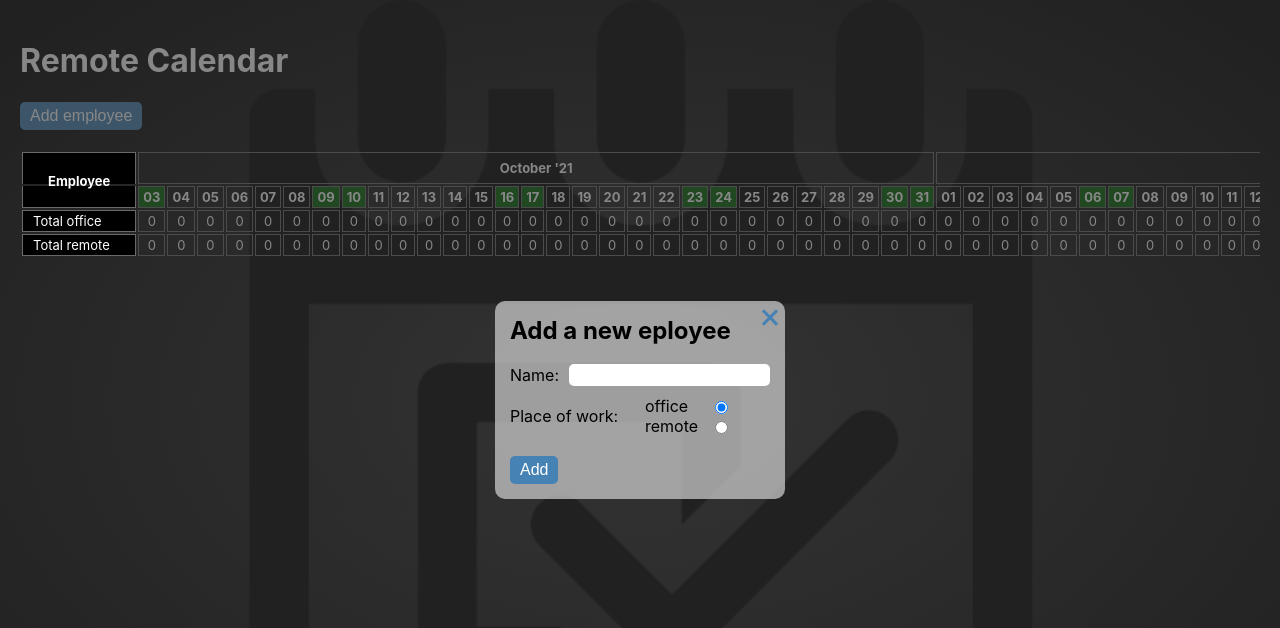
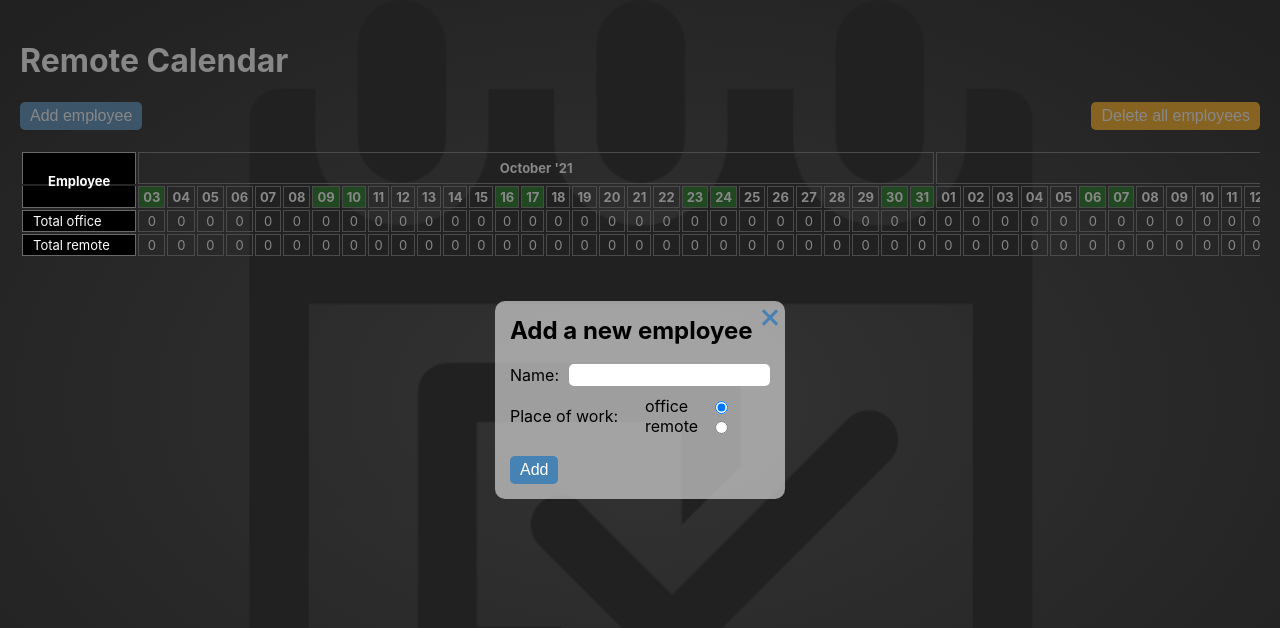
Before and after one commit to SDen4/remote_calendar, a React (Create React App) app: page / in a window 1280 px wide. Both pictures are taken after a click on the button "Add employee". Shown: the top 628 px of the page. Built offline with nearby package versions, Linux system fonts and the light colour scheme.

Commit message:
delete all employees logic

```diff
--- a/src/components/ModalContent/ModalContent.tsx
+++ b/src/components/ModalContent/ModalContent.tsx
@@ -47,7 +47,7 @@ const ModalContent: React.FC = () => {
 
   return (
     <div className={styles.modalContent}>
-      <h2>Add a new eployee</h2>
+      <h2>Add a new employee</h2>
 
       <form onSubmit={onSubmitHahdler} className={styles.form}>
         <div className={styles.labelWrapper}>
--- /dev/null
+++ b/src/components/ModalDelContent/ModalDelContent.module.css
@@ -0,0 +1,27 @@
+.modalContent {
+  display: flex;
+  flex-direction: column;
+  align-items: center;
+  justify-content: flex-start;
+  width: 100%;
+}
+
+.modalContent h2 {
+  margin-top: 10px;
+}
+
+.buttons_wrapper {
+  display: flex;
+  justify-content: space-between;
+  align-items: center;
+  width: 60%;
+}
+
+.deleteButton {
+  background-color: orange;
+  transition: 0.3s;
+}
+
+.deleteButton:hover {
+  background-color: red;
+}
--- /dev/null
+++ b/src/components/ModalDelContent/ModalDelContent.tsx
@@ -0,0 +1,49 @@
+import React from 'react';
+import { useDispatch } from 'react-redux';
+import { saveAllData } from '../../store/actions';
+
+import Button from '../../ui/Button';
+
+import { initialData } from '../../constants/table';
+
+import { IModalDelContent } from './types';
+
+import styles from './ModalDelContent.module.css';
+
+const ModalDelContent: React.FC<IModalDelContent> = ({ onCloseClick }) => {
+  const dispatch = useDispatch();
+  const onCloseModalFunc = onCloseClick;
+
+  const deleteHandler = () => {
+    dispatch(saveAllData(initialData));
+    localStorage.setItem('calendar', JSON.stringify(initialData));
+    onCloseModalFunc();
+  };
+
+  const onCloseModal = () => {
+    onCloseModalFunc();
+  };
+
+  return (
+    <div className={styles.modalContent}>
+      <h2>Are sure to delete all employees?</h2>
+
+      <div className={styles.buttons_wrapper}>
+        <Button
+          buttonText="Delete"
+          buttonType="button"
+          onButtonClick={deleteHandler}
+        />
+
+        <Button
+          buttonText="Cancel"
+          buttonType="button"
+          onButtonClick={onCloseModal}
+          stylesButton={styles.deleteButton}
+        />
+      </div>
+    </div>
+  );
+};
+
+export default ModalDelContent;
--- /dev/null
+++ b/src/components/ModalDelContent/index.ts
@@ -0,0 +1 @@
+export { default } from './ModalDelContent';
--- /dev/null
+++ b/src/components/ModalDelContent/types.ts
@@ -0,0 +1,3 @@
+export interface IModalDelContent {
+  onCloseClick?: any;
+}
--- /dev/null
+++ b/src/constants/table.ts
@@ -0,0 +1,10 @@
+import { IData } from '../store/types';
+
+export const initialData: IData[] = [
+  {
+    name: 'Total office',
+  },
+  {
+    name: 'Total remote',
+  },
+];
--- a/src/store/Reducer/Reducer.ts
+++ b/src/store/Reducer/Reducer.ts
@@ -5,18 +5,14 @@ import {
   SET_MODAL_FLAG,
   ADD_NEW_EMPLOYEE,
 } from '../constants';
+
+import { initialData } from '../../constants/table';
+
 import { ActionsType } from '../actions';
 import { InitialStateType } from '../types';
 
 const initialState: InitialStateType = {
-  data: [
-    {
-      name: 'Total office',
-    },
-    {
-      name: 'Total remote',
-    },
-  ],
+  data: initialData,
   columns: [],
   firstRangeDate: null,
   modalFlag: false,
--- a/src/ui/Modal/Modal.tsx
+++ b/src/ui/Modal/Modal.tsx
@@ -18,7 +18,7 @@ const Modal: React.FC<IModal> = ({ onCloseButtonClick, modalContent }) => {
           <span />
         </button>
 
-        <InnerComponent />
+        <InnerComponent onCloseClick={onCloseClick} />
       </div>
     </div>
   );
--- a/src/ui/Modal/types.ts
+++ b/src/ui/Modal/types.ts
@@ -1,4 +1,5 @@
 export interface IModal {
   onCloseButtonClick: () => void;
   modalContent: any;
+  onCloseClick?: () => void;
 }
--- a/src/views/Root/Root.module.css
+++ b/src/views/Root/Root.module.css
@@ -39,3 +39,16 @@
 .calendar_wrapper::-webkit-scrollbar-thumb:hover {
   background-color: #253861;
 }
+
+.buttons_wrapper {
+  justify-content: space-between;
+}
+
+.deleteButton {
+  background-color: orange;
+  transition: 0.3s;
+}
+
+.deleteButton:hover {
+  background-color: red;
+}
--- a/src/views/Root/Root.tsx
+++ b/src/views/Root/Root.tsx
@@ -1,4 +1,4 @@
-import React, { useEffect } from 'react';
+import React, { useEffect, useState } from 'react';
 import { useDispatch, useSelector } from 'react-redux';
 import clsx from 'clsx';
 
@@ -6,6 +6,7 @@ import Modal from '../../ui/Modal';
 import Button from '../../ui/Button';
 import Calendar from '../../components/Calendar';
 import ModalContent from '../../components/ModalContent';
+import ModalDelContent from '../../components/ModalDelContent';
 
 import { AppStateType } from '../../store/RootReducer';
 import { InitialStateType } from '../../store/types';
@@ -20,6 +21,8 @@ const Root: React.FC = () => {
     (store) => store.reducer,
   );
 
+  const [delModal, setDelModal] = useState<boolean>(false);
+
   useEffect(() => {
     dispatch(fetchSaga(store.data));
     // eslint-disable-next-line react-hooks/exhaustive-deps
@@ -33,21 +36,39 @@ const Root: React.FC = () => {
     dispatch(setModalFlag(false));
   };
 
+  const onToggleDelModal = () => {
+    setDelModal(!delModal);
+  };
+
   return (
     <div className={styles.root_wrapper}>
       {store.modalFlag && (
         <Modal onCloseButtonClick={onCloseModal} modalContent={ModalContent} />
       )}
 
+      {delModal && (
+        <Modal
+          onCloseButtonClick={onToggleDelModal}
+          modalContent={ModalDelContent}
+        />
+      )}
+
       <header>
         <h1>Remote Calendar</h1>
       </header>
 
-      <section className={styles.section_wrapper}>
+      <section className={clsx(styles.section_wrapper, styles.buttons_wrapper)}>
         <Button
           buttonText="Add employee"
           buttonType="button"
           onButtonClick={onOpenModal}
+        />
+
+        <Button
+          buttonText="Delete all employees"
+          buttonType="button"
+          onButtonClick={onToggleDelModal}
+          stylesButton={styles.deleteButton}
         />
       </section>
 
```
